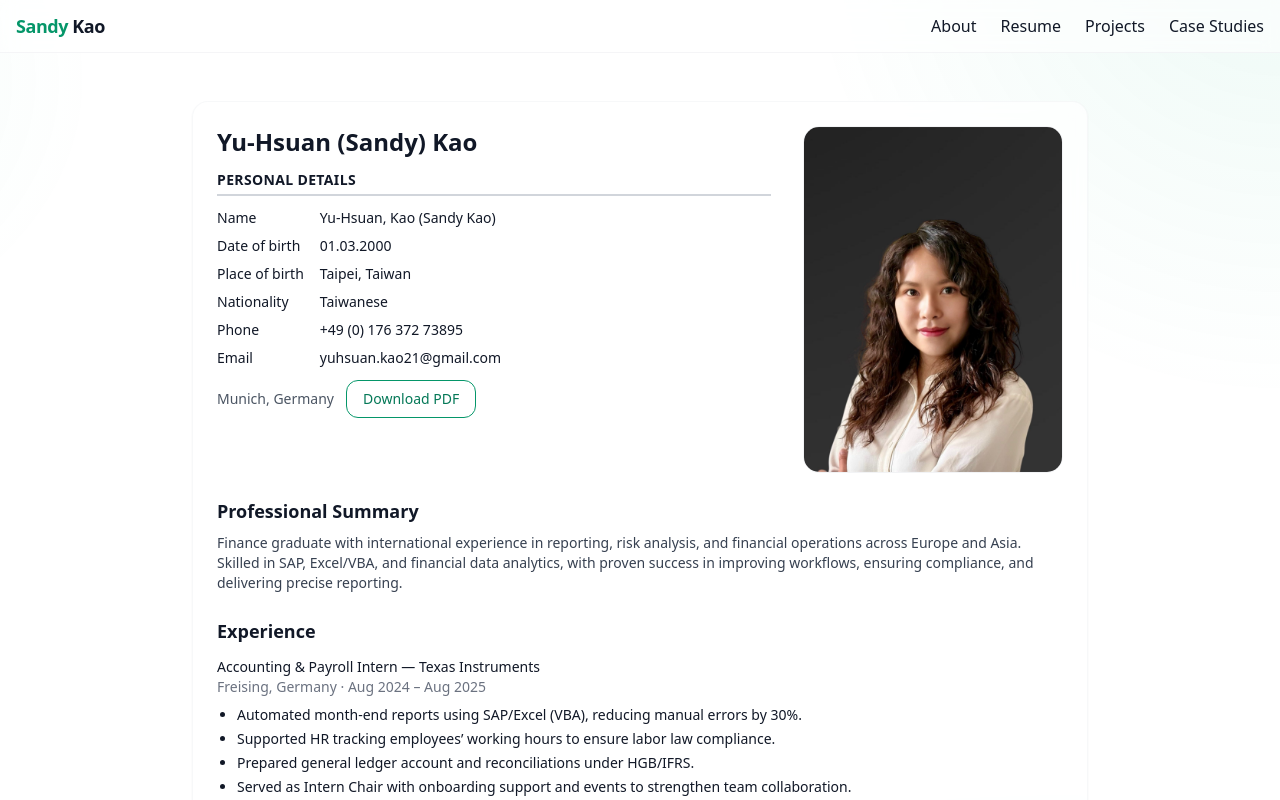
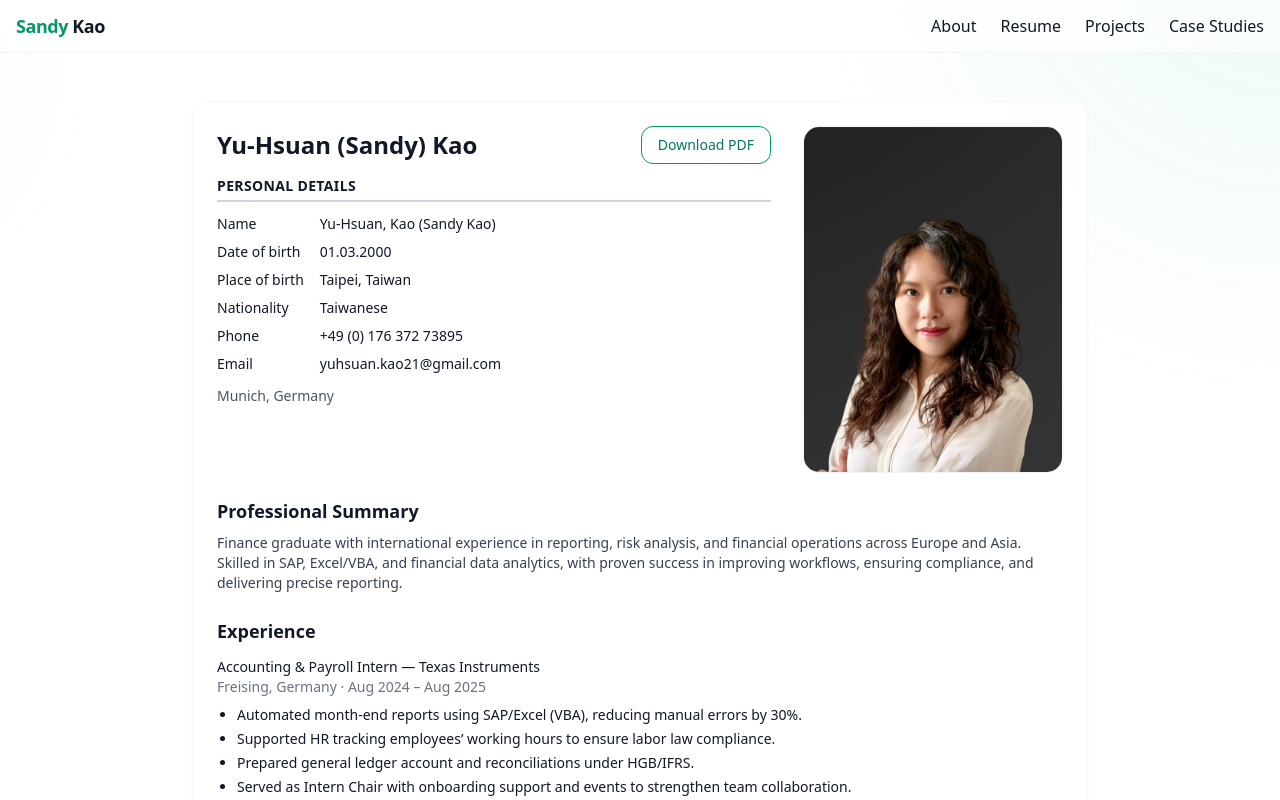
Before and after one commit to SandyKao0301/SandyKao, a Next.js app: page /resume in a window 1280 px wide. Shown: the top 800 px of the page. Built offline with nearby package versions, Linux system fonts and the light colour scheme.

Commit message:
Update page.tsx

```diff
--- a/app/resume/page.tsx
+++ b/app/resume/page.tsx
@@ -9,10 +9,20 @@ export default function ResumePage(){
   return (
     <div className="container py-12 print:py-0">
       <div className="card max-w-4xl mx-auto">
-        {/* Header with portrait + details on the left */}
+        {/* Header with details on the left and portrait on the right */}
         <header className="grid gap-4 md:grid-cols-[1fr,260px] items-start">
           <div className="md:pr-4">
-            <h1 className="text-2xl font-semibold">Yu-Hsuan (Sandy) Kao</h1>
+            {/* Name + Download button (moved here) */}
+            <div className="flex flex-wrap items-center justify-between gap-3">
+              <h1 className="text-2xl font-semibold">Yu-Hsuan (Sandy) Kao</h1>
+              <a
+                className="btn-outline no-print shrink-0"
+                href={`${base}/assets/CV.pdf`}
+                download
+              >
+                Download PDF
+              </a>
+            </div>
 
             <h2 className="mt-3 font-semibold uppercase tracking-wide text-sm">Personal Details</h2>
             <div className="mt-1 h-[2px] bg-gray-300 dark:bg-gray-700" />
@@ -37,11 +47,8 @@ export default function ResumePage(){
               <dd><EmailLink /></dd>
             </dl>
 
-            <div className="mt-3 flex flex-wrap items-center gap-3 text-sm text-gray-600 dark:text-gray-400">
-              <span>Munich, Germany</span>
-              <a className="btn-outline no-print" href={`${base}/assets/CV.pdf`} download>
-                Download PDF
-              </a>
+            <div className="mt-3 text-sm text-gray-600 dark:text-gray-400">
+              Munich, Germany
             </div>
           </div>
 
@@ -55,7 +62,7 @@ export default function ResumePage(){
           </div>
         </header>
 
-        {/* Professional Summary (below header, no wrapping) */}
+        {/* Professional Summary */}
         <section className="mt-6">
           <h2 className="font-semibold text-lg">Professional Summary</h2>
           <p className="mt-2 text-sm text-gray-700 dark:text-gray-300">
@@ -64,6 +71,7 @@ export default function ResumePage(){
           </p>
         </section>
 
+        {/* Experience */}
         <section className="mt-6">
           <h2 className="font-semibold text-lg">Experience</h2>
           <div className="mt-3 space-y-4 text-sm">
@@ -97,6 +105,7 @@ export default function ResumePage(){
           </div>
         </section>
 
+        {/* Education & Skills */}
         <section className="mt-6 grid sm:grid-cols-2 gap-6 text-sm">
           <div>
             <h2 className="font-semibold text-lg">Education</h2>
@@ -121,11 +130,13 @@ export default function ResumePage(){
           </div>
         </section>
 
+        {/* Coursework */}
         <section className="mt-6 text-sm">
           <h2 className="font-semibold text-lg">Coursework</h2>
           <p className="mt-2">CFA Level 1, Advanced Corporate Finance, Computational Macroeconomics, Continuous-time Derivatives Pricing, Applied Statistics</p>
         </section>
 
+        {/* Voluntary */}
         <section className="mt-6 text-sm">
           <h2 className="font-semibold text-lg">Voluntary & Practical Experience</h2>
           <ul className="list-disc ml-5 mt-2 space-y-1">
```
